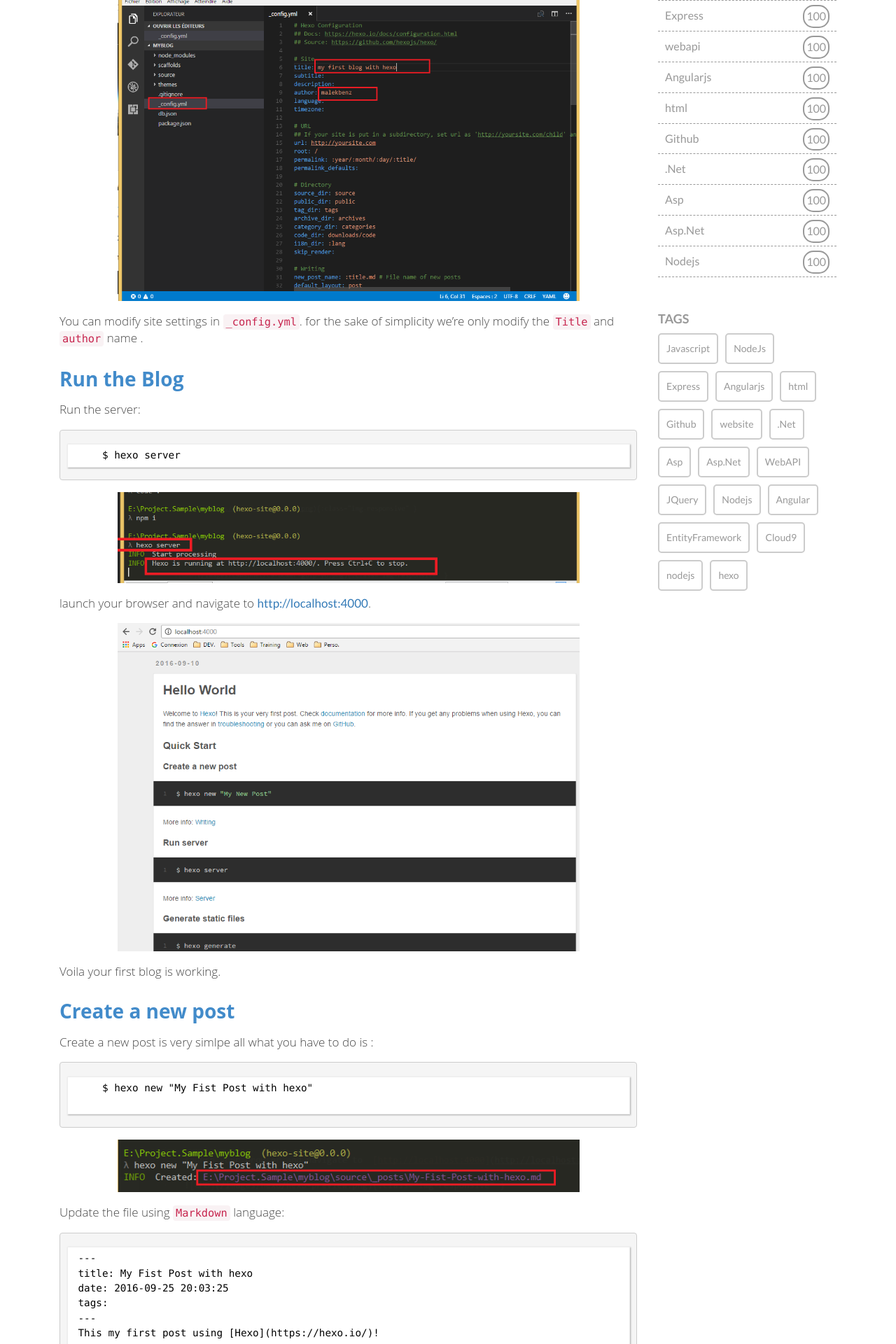
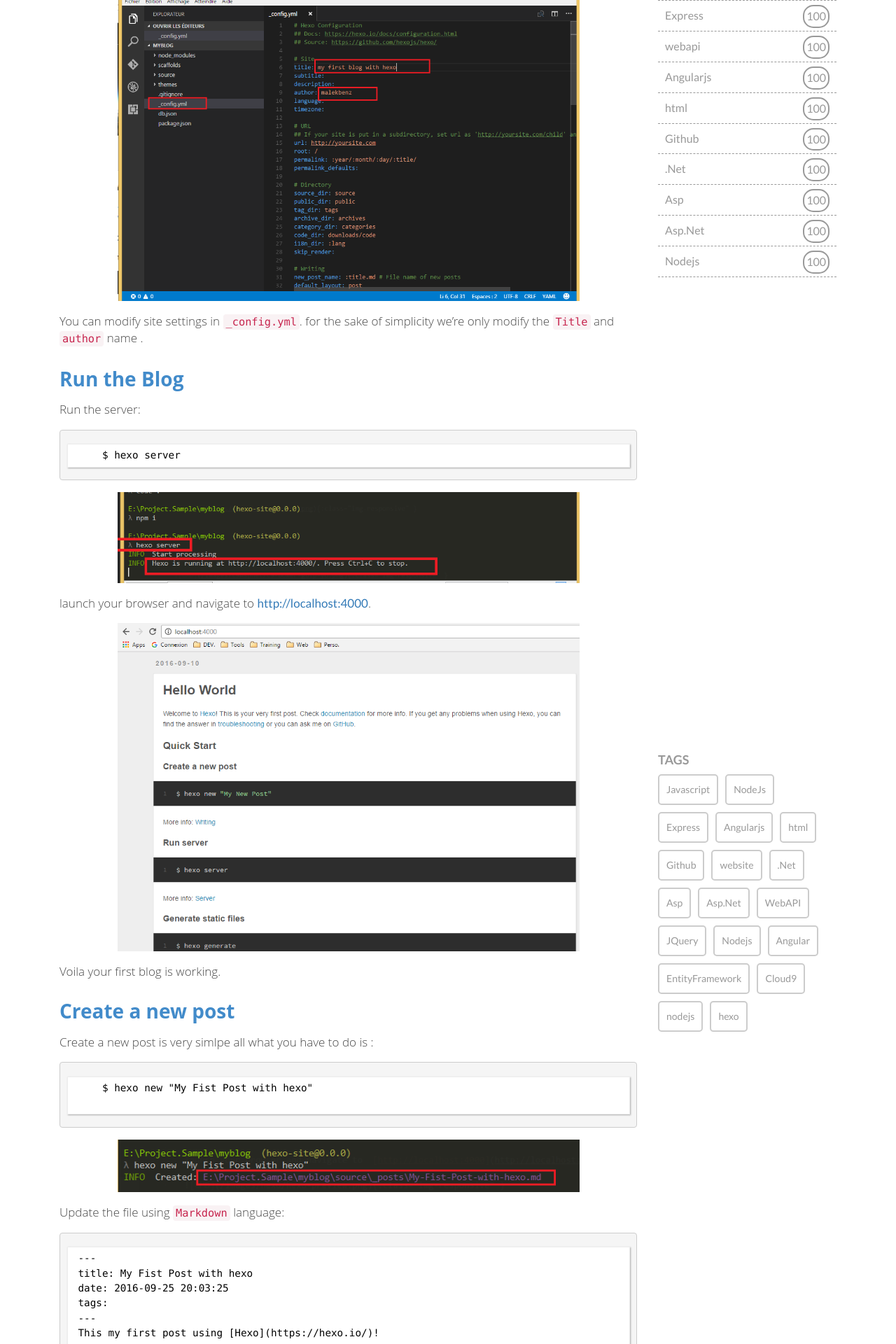
Before and after one commit to malekbenz/malekbenz, a Jekyll site: the page built from index.html, in a window 1280 px wide. Shown: the part 1804-3724 px from the top of the page at 70% size. Built offline with Jekyll 4.4.1, drawn with Linux system fonts in a browser that asks for light colours; nearby versions of some CDN libraries; the list of posts is cut into pages by our own code.

Commit message:
some ads

```diff
--- a/_includes/sidebar.html
+++ b/_includes/sidebar.html
@@ -46,6 +46,18 @@
 	</div>
 
 	<div class="sidebar-text">
+		<script async src="//pagead2.googlesyndication.com/pagead/js/adsbygoogle.js"></script>
+		<!-- banniere vertical -->
+		<ins class="adsbygoogle"
+			style="display:inline-block;width:300px;height:600px"
+			data-ad-client="ca-pub-5586778286582193"
+			data-ad-slot="7468613269"></ins>
+		<script>
+		(adsbygoogle = window.adsbygoogle || []).push({});
+		</script>
+	</div>
+
+	<div class="sidebar-text">
 		<h2>Tags</h2>
 
 		<ul class="tags">
```
